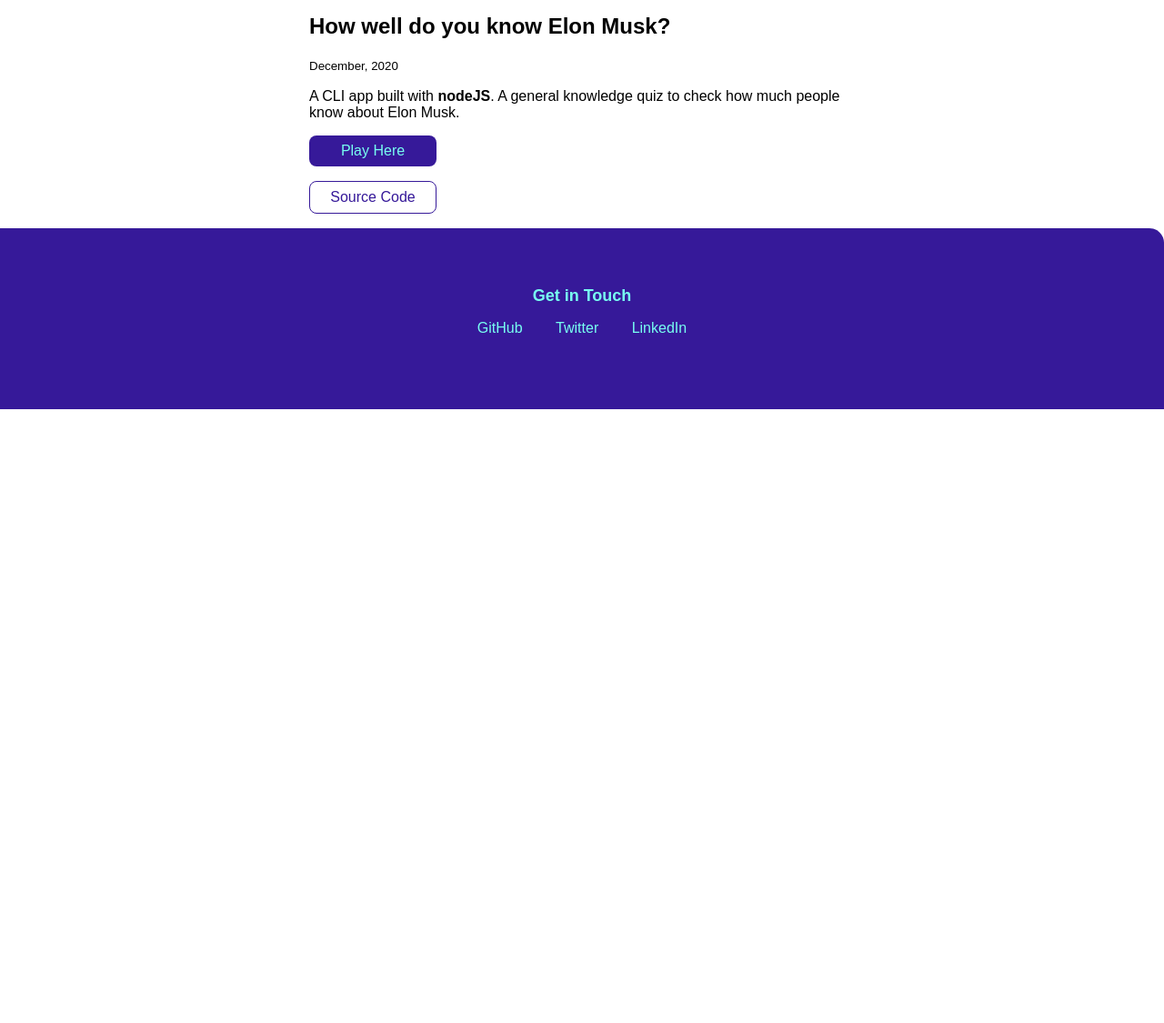
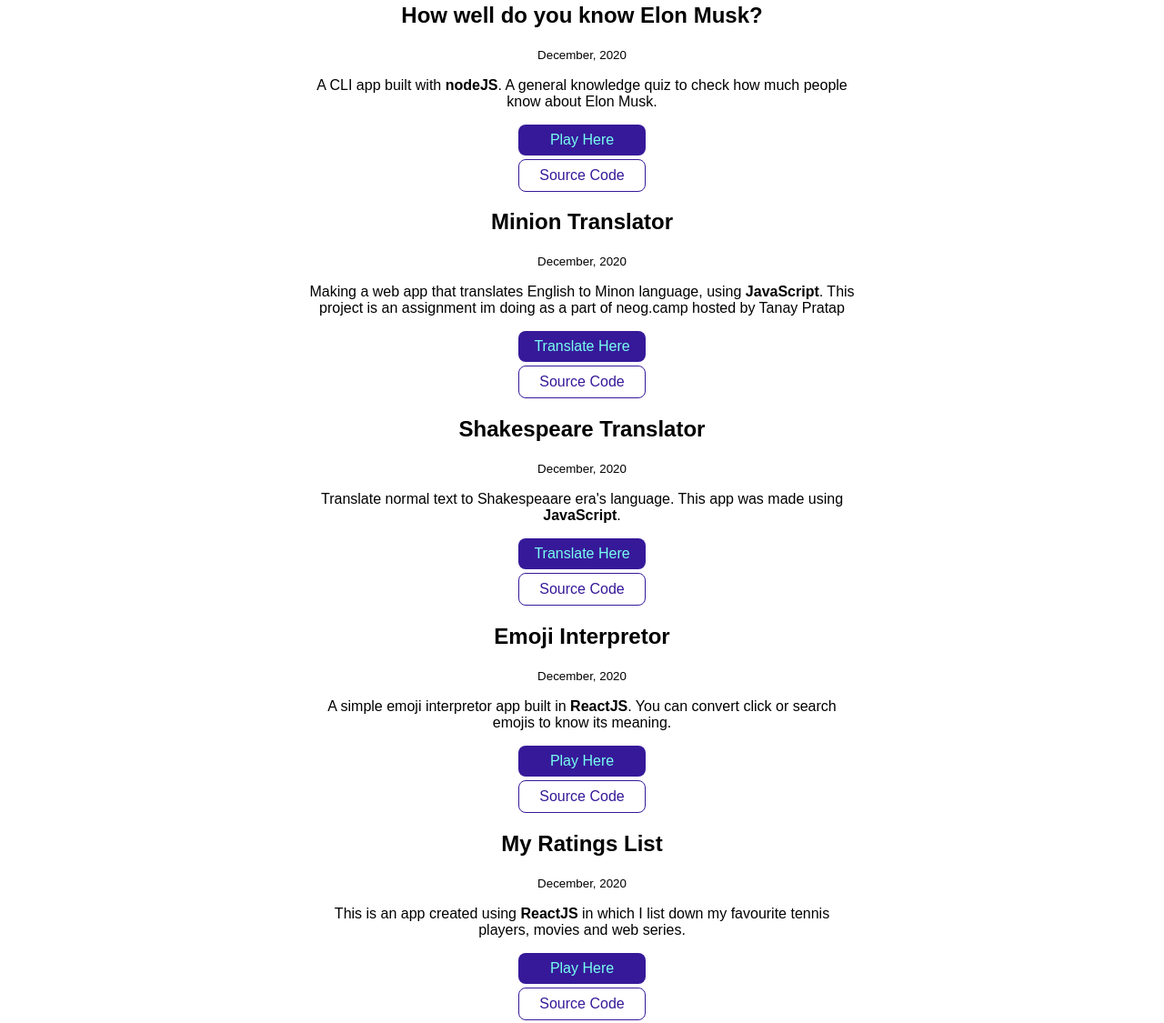
Before and after one commit to vedantk21/portfolio-website, a plain HTML site: page projects.html in a window 1280 px wide. Shown: the part 546-1671 px from the top of the page at 91% size. Before the commit the page ends 996 px from the top, so only its background shows below. Drawn offline with Linux system fonts and the light colour scheme.

Commit message:
finished portfolio

```diff
--- a/projects.html
+++ b/projects.html
@@ -41,6 +41,34 @@
                 <a class="link link-primary" href="https://repl.it/@vedantk21/ElonMuskQuiz?embed=1&output=1">Play Here</a>
                 <a class="link link-secondary" href="https://github.com/vedantk21/ElonMuskQuiz">Source Code</a>
             </li>
+            <li>
+                <h2>Minion Translator</h2>
+                <small>December, 2020</small>
+                <p>Making a web app that translates English to Minon language, using <strong>JavaScript</strong>. This project is an assignment im doing as a part of neog.camp hosted by Tanay Pratap</p>
+                <a class="link link-primary" href="https://minion-speaker-app.netlify.app/">Translate Here</a>
+                <a class="link link-secondary" href="https://github.com/vedantk21/minion-speak">Source Code</a>
+            </li>
+            <li>
+                <h2>Shakespeare Translator</h2>
+                <small>December, 2020</small>
+                <p>Translate normal text to Shakespeaare era's language. This app was made using <strong>JavaScript</strong>.</p>
+                <a class="link link-primary" href="https://shakespeare-speaker.netlify.app/">Translate Here</a>
+                <a class="link link-secondary" href="https://github.com/vedantk21/shakespeare-translator">Source Code</a>
+            </li>
+            <li>
+                <h2>Emoji Interpretor</h2>
+                <small>December, 2020</small>
+                <p>A simple emoji interpretor app built in <strong>ReactJS</strong>. You can convert click or search emojis to know its meaning.</p>
+                <a class="link link-primary" href="https://r56hn.csb.app/">Play Here</a>
+                <a class="link link-secondary" href="https://github.com/vedantk21/emoji-interpretor">Source Code</a>
+            </li>
+            <li>
+                <h2>My Ratings List</h2>
+                <small>December, 2020</small>
+                <p>This is an app created using <strong>ReactJS</strong> in which I list down my favourite tennis players, movies and web series.</p>
+                <a class="link link-primary" href="https://2613c.csb.app/">Play Here</a>
+                <a class="link link-secondary" href="https://github.com/vedantk21/my-rating-list">Source Code</a>
+            </li>
         </ol>
     </div>
 
--- a/styles.css
+++ b/styles.css
@@ -25,11 +25,15 @@ hr {
 /** container **/
 .container {
     padding: 0rem 1rem;
+    text-align: center;
+    align-self: center;
 }
 
 .container-center {
     max-width: 600px;
     margin: auto;
+    text-align: center;
+    align-self: center;
 }
 
 /** links **/
@@ -38,8 +42,7 @@ hr {
     text-decoration: none;
     padding: 0.5rem 0.5rem;
     text-align: center;
-    justify-content: center;
-    align-items: center;
+    align-self: center;
 }
 
 .link-primary {
@@ -48,7 +51,11 @@ hr {
     color: #78FFF1;
     display: block;
     max-width: 140px;
-    margin: 1rem 1rem 1rem 0rem;
+    margin-right: auto;
+    margin-bottom: 4px;
+    margin-left: auto;
+    text-align: center;
+    align-self: center;
 }
 
 .link-secondary {
@@ -57,7 +64,10 @@ hr {
     border: 1px solid var(--primary-color);
     display: block;
     max-width: 140px;
-    margin: 1rem 1rem 1rem 0rem;
+    margin-right: auto;
+    margin-left: auto;
+    text-align: center;
+    align-self: center;
 }
 
 /** lists **/
@@ -70,6 +80,7 @@ hr {
 .list-item-inline {
     display: inline;
     padding: 0rem 0.5rem;
+    align-content: center;
 }
 
 /** navigation **/
```
